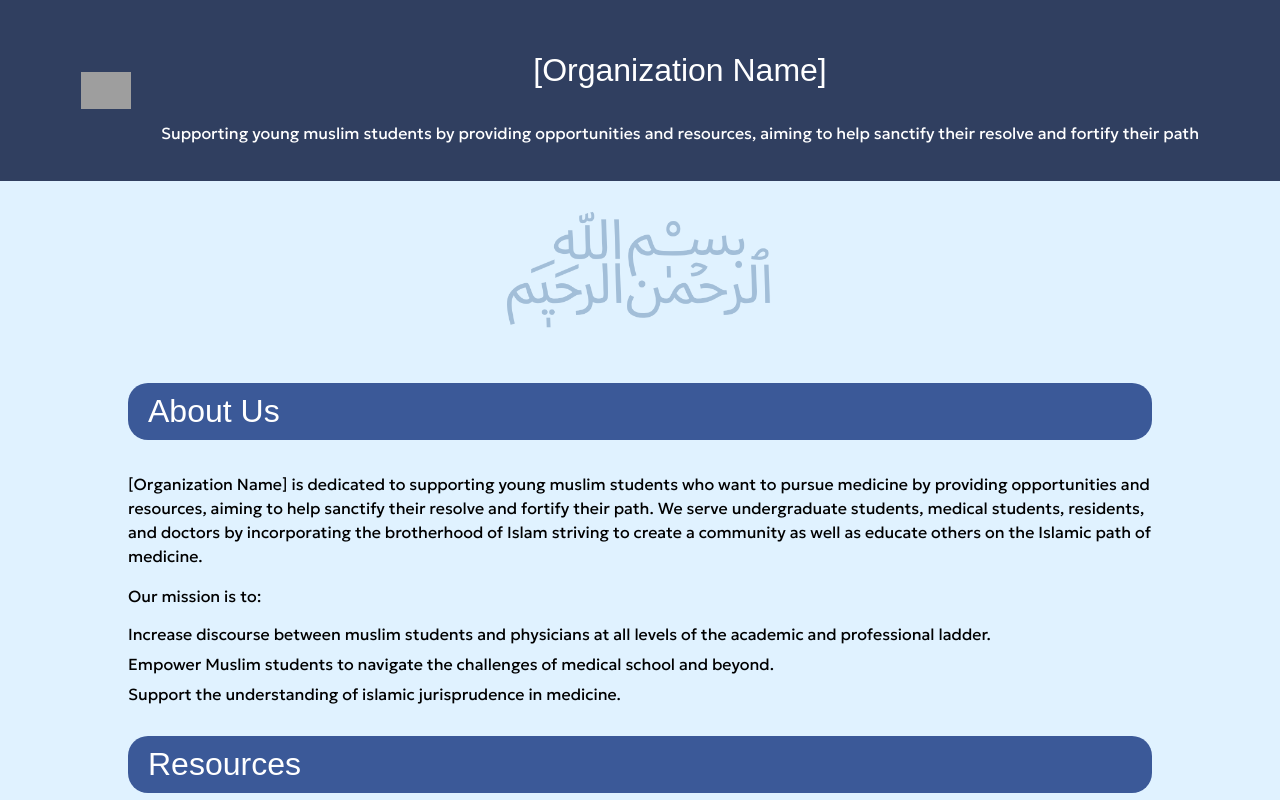
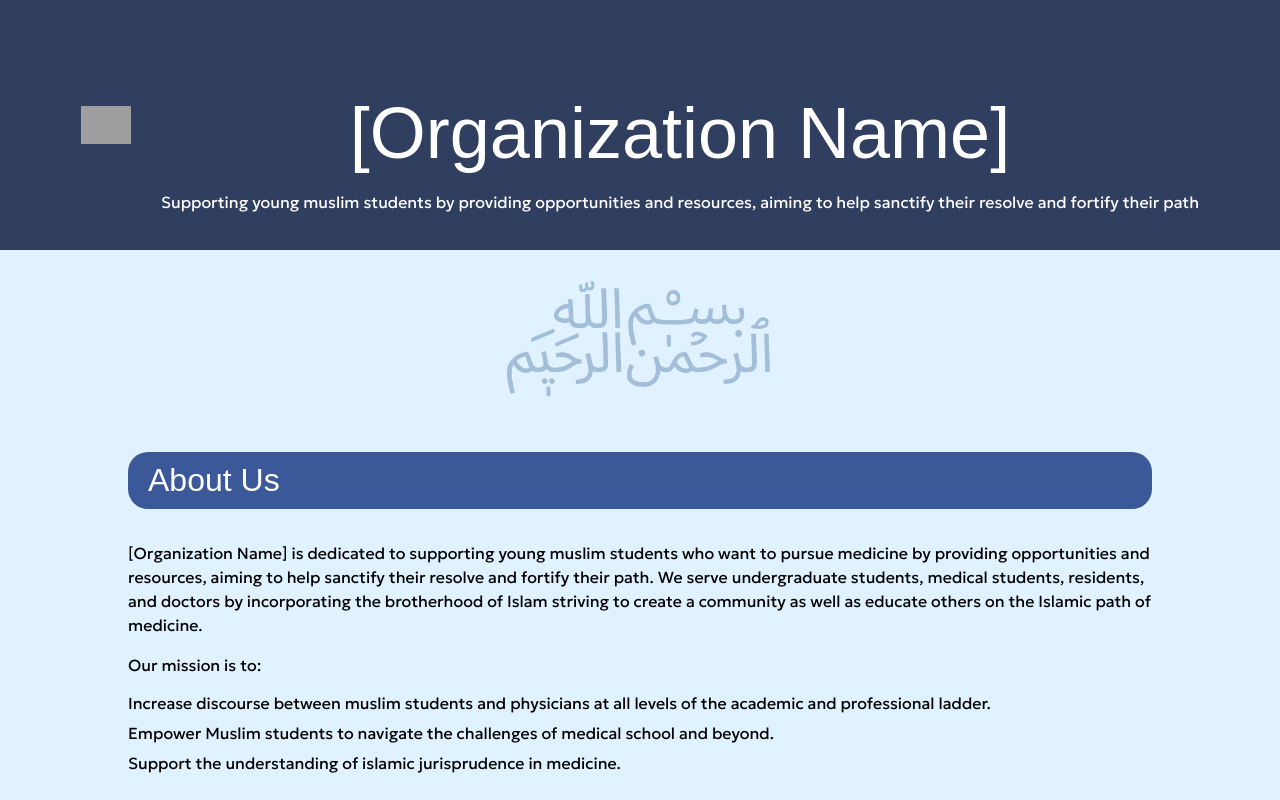
Before and after one commit to silyasm/silyasm.github.io, a plain HTML site: page index.html in a window 1280 px wide. Shown: the top 800 px of the page. Drawn offline with Linux system fonts and the light colour scheme; grey boxes are pictures that could not be loaded; a web font is replaced by a local one.

Commit message:
Update style.css

```diff
--- a/style.css
+++ b/style.css
@@ -68,7 +68,7 @@ body {
     text-align: center;
   }
 
-  .msdn-title {
+  .ABC-title {
     font-size: 4.5em;
     margin-bottom: 10px;
   }
```
